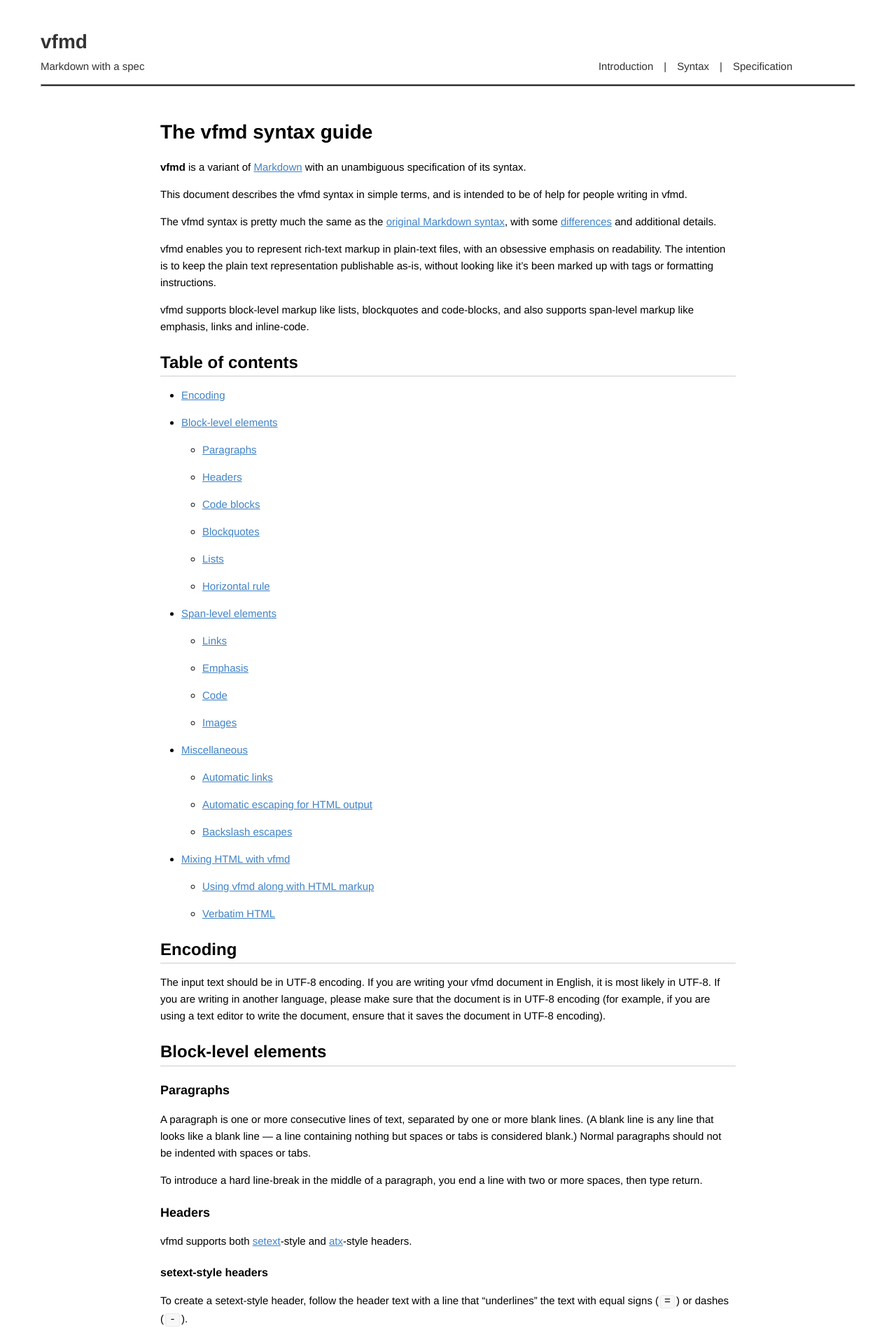
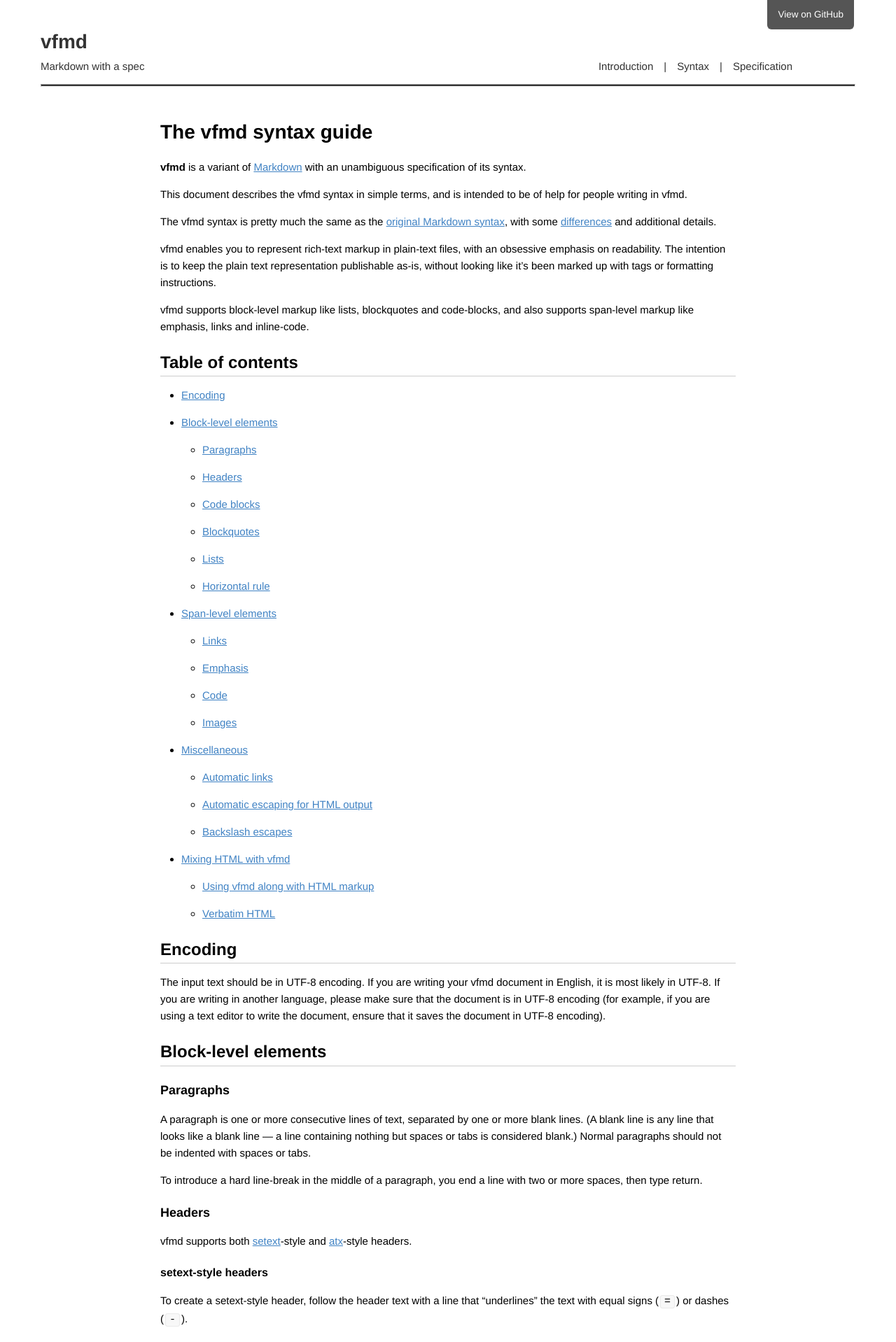
Before and after one commit to vfmd/vfmd-spec, a Jekyll site: the page built from syntax.md, in a window 1280 px wide. Shown: the top 1918 px of the page at 70% size. Built offline with Jekyll 4.4.1, drawn with Linux system fonts in a browser that asks for light colours; Markdown is read by kramdown in place of the engine named in the settings.

Commit message:
Add a "View in GitHub" banner

```diff
--- a/_layouts/doc.html
+++ b/_layouts/doc.html
@@ -26,6 +26,8 @@
         <hr />
       </div>
 
+      <a id="github-banner" href="https://github.com/vfmd">View on GitHub</a>
+
       <div class="content">
         {{ content }}
       </div>
--- a/style/vfmd.css
+++ b/style/vfmd.css
@@ -39,6 +39,20 @@
   }
 }
 
+#github-banner {
+  display: block;
+  position: absolute;
+  top:0;
+  right: 60px;
+  padding: 10px 15px 10px 15px;
+  color: #fff;
+  background: #555;
+  font-weight: 400;
+  font-size: 0.9em;
+  border-radius: 0 0 6px 6px;
+  text-decoration: none;
+}
+
 .content {
     max-width: 822px;
     min-width: 360px;
```
